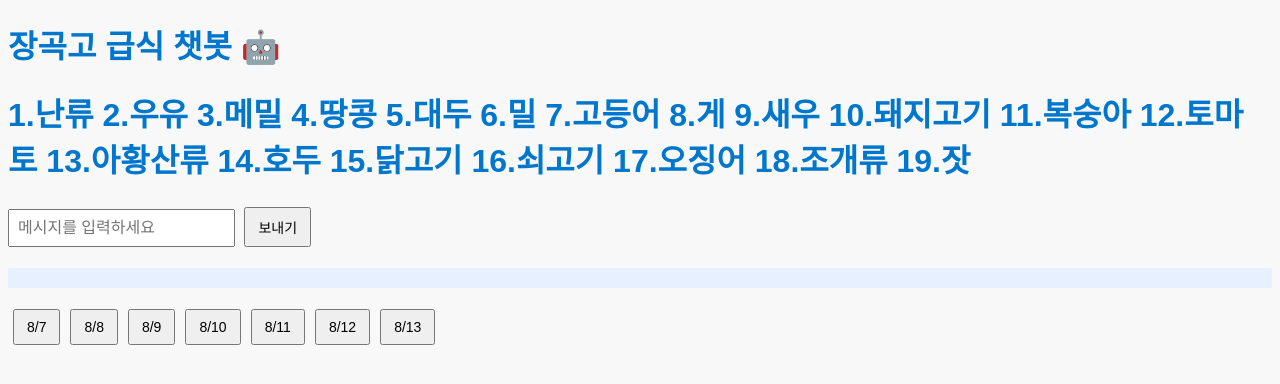
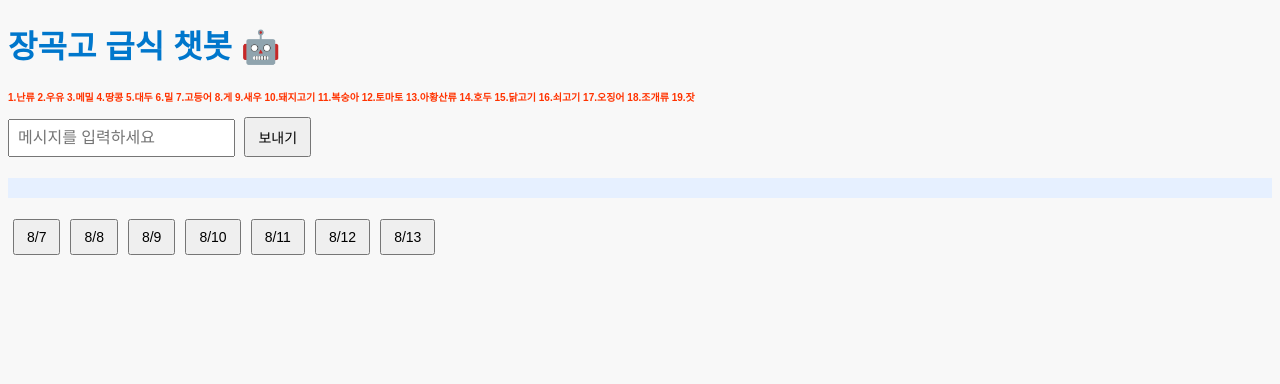
Before and after one commit to jeongyeol1006/mealbot, a Flask app: page / in a window 1280 px wide. Shown: the top 384 px of the page. Run offline with Flask 3, Linux system fonts and the light colour scheme.

Commit message:
Update chat.html

```diff
--- a/templates/chat.html
+++ b/templates/chat.html
@@ -10,6 +10,10 @@
         }
         h1 {
             color: #0077cc;
+        }
+        h2 {
+            color: #ff3300;
+            font-size: 10px;
         }
         input {
             font-size: 16px;
@@ -31,7 +35,7 @@
 </head>
 <body>
     <h1>장곡고 급식 챗봇 🤖 </h1>
-    <h1>1.난류 2.우유 3.메밀 4.땅콩 5.대두 6.밀 7.고등어 8.게 9.새우 10.돼지고기 11.복숭아 12.토마토 13.아황산류 14.호두 15.닭고기 16.쇠고기 17.오징어 18.조개류 19.잣</h1>
+    <h2>1.난류 2.우유 3.메밀 4.땅콩 5.대두 6.밀 7.고등어 8.게 9.새우 10.돼지고기 11.복숭아 12.토마토 13.아황산류 14.호두 15.닭고기 16.쇠고기 17.오징어 18.조개류 19.잣</h2>
     <input type="text" id="message" placeholder="메시지를 입력하세요">
     <button onclick="send()">보내기</button>
     <pre id="response"></pre>
```
